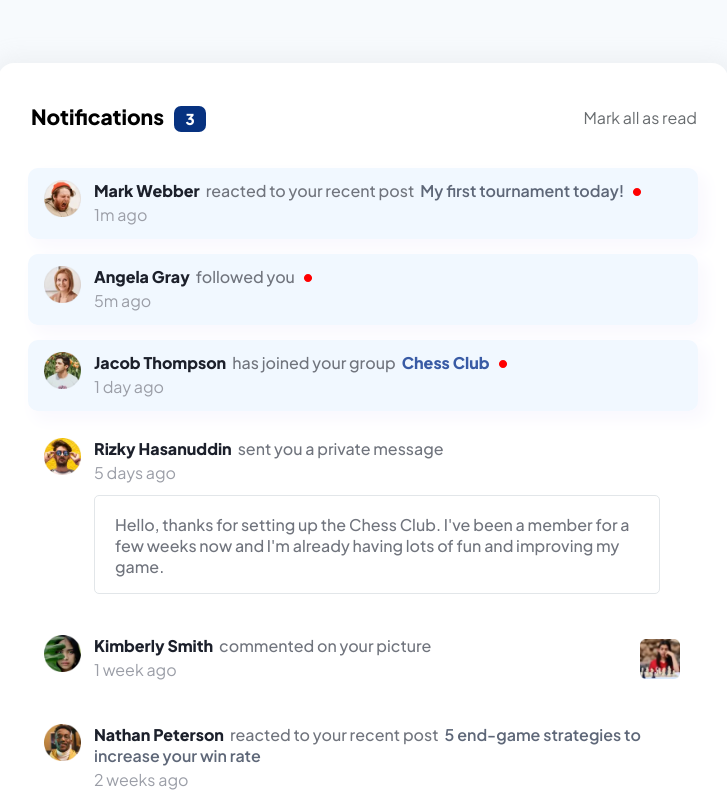
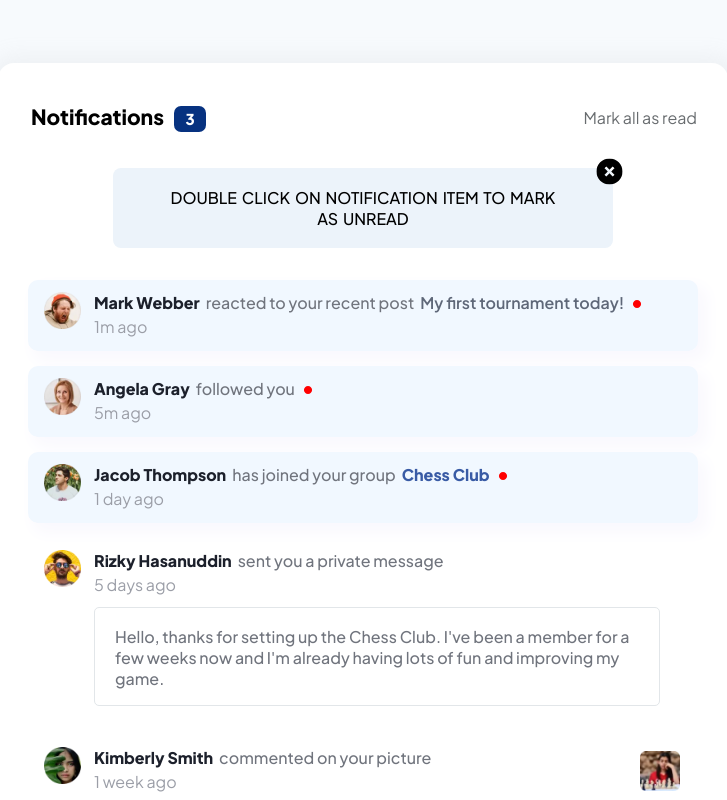
Before and after one commit to fistty/Notifications-page-react, a React (Create React App) app in the folder solution/: page / in a window 1280 px wide. Shown: the top 800 px of the page, without its empty margins (277-1004 px from the left). Built offline with nearby package versions, Linux system fonts and the light colour scheme.

Commit message:
Update App.js

```diff
--- a/solution/src/components/App/App.js
+++ b/solution/src/components/App/App.js
@@ -41,7 +41,7 @@ function App() {
   useEffect(() => {
     setTimeout(() => {
       setGuideShow(false)
-    }, 5000);
+    }, 6000);
   });
 
   return (
```
